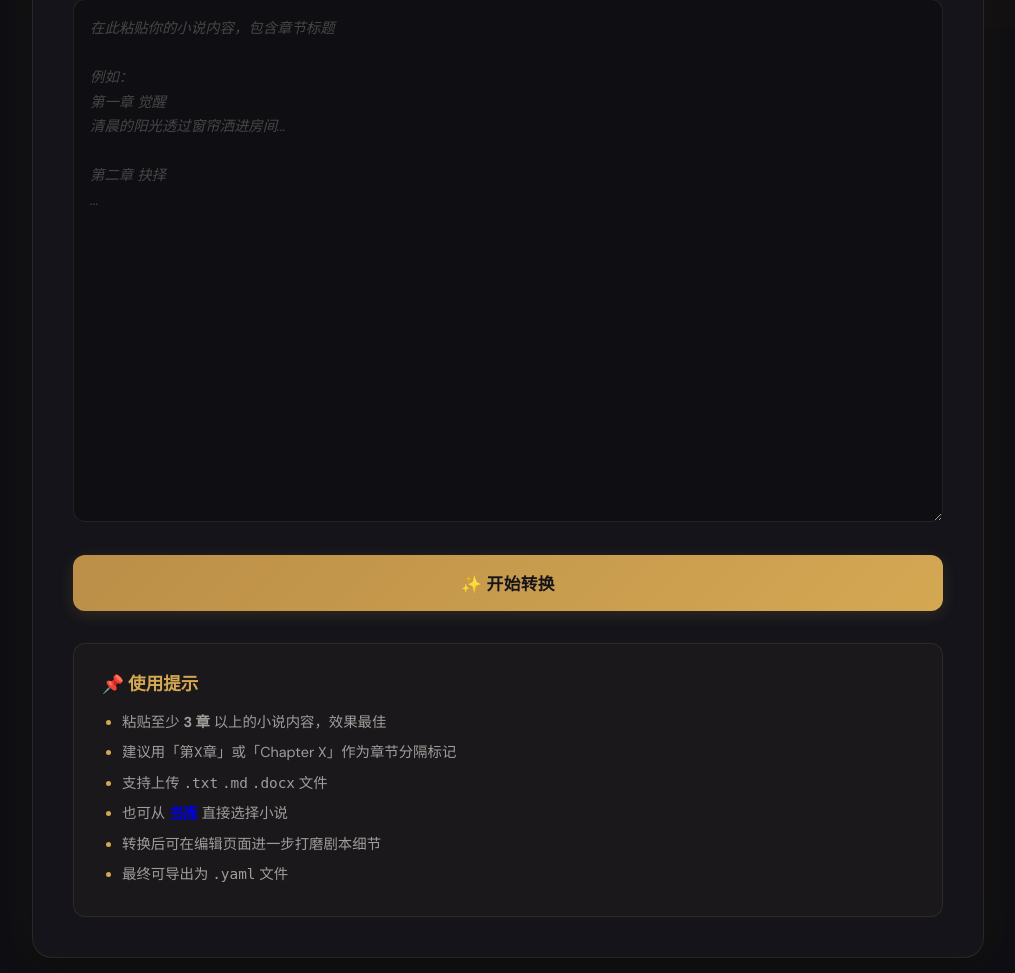
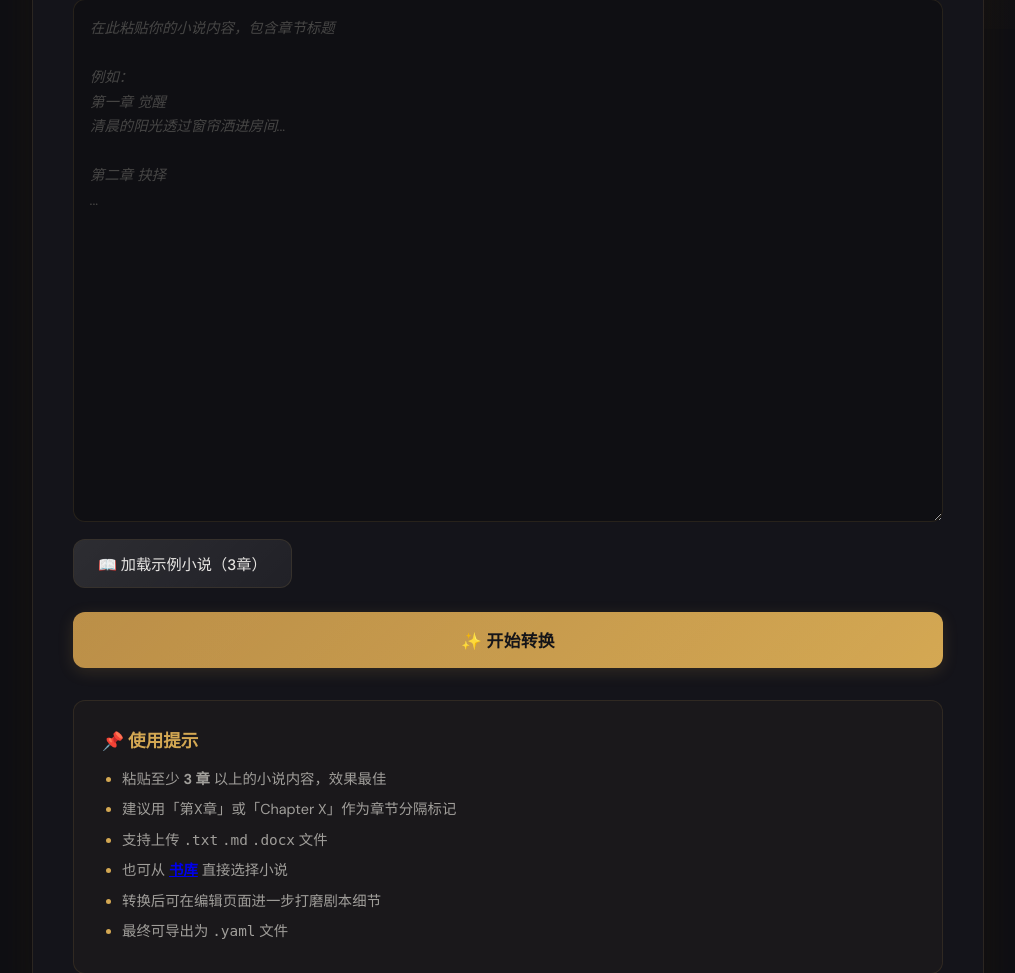
Before and after one commit to goodddGrades/qiniuyun_contest, a Flask app: page / in a window 1280 px wide. Shown: the part 771-1744 px from the top of the page, without its empty margins (132-1147 px from the left). Run offline with Flask 3, Linux system fonts and the light colour scheme; some web fonts are replaced.

Commit message:
feat: add sample novel button on teammates UI base
Add a 'load sample novel' button below textarea on index page. Clicking fills a 3-chapter mystery story for one-click testing. Built on top of teammates UI with drag-drop and file upload.

```diff
--- a/templates/index.html
+++ b/templates/index.html
@@ -53,6 +53,9 @@
             <textarea id="novel_text" name="novel_text" rows="20"
                       placeholder="在此粘贴你的小说内容，包含章节标题&#10;&#10;例如：&#10;第一章 觉醒&#10;清晨的阳光透过窗帘洒进房间...&#10;&#10;第二章 抉择&#10;..."
                       class="form-textarea">{{ preset_text or '' }}</textarea>
+            <button type="button" id="loadSampleBtn" class="btn btn-secondary btn-sm" style="margin-top: 8px;">
+                📖 加载示例小说（3章）
+            </button>
         </div>
 
         <button type="submit" class="btn btn-primary btn-lg">
```
